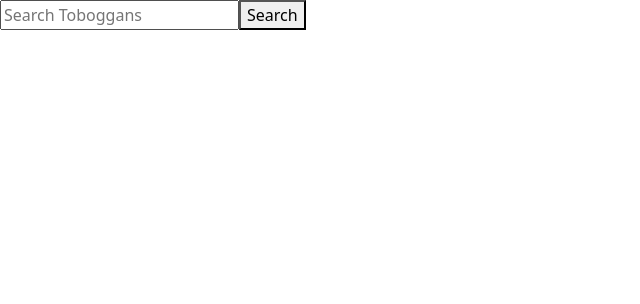
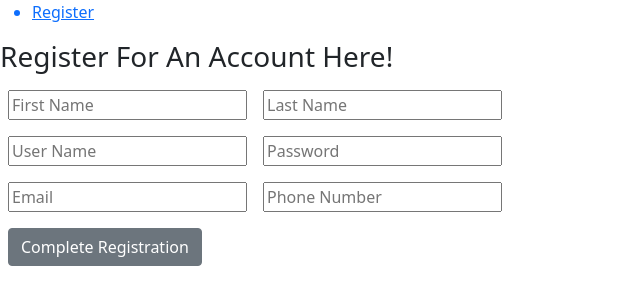
Before and after one commit to lottguthrie/Toboggan_Ecommerce, a React (Create React App) app: page /register in a window 1280 px wide. Shown: the top 304 px of the page, without its empty margins (0-640 px from the left). Built offline with nearby package versions, Linux system fonts and the light colour scheme.

Commit message:
Created NavBar

```diff
--- a/src/components/App.jsx
+++ b/src/components/App.jsx
@@ -3,6 +3,7 @@ import { BrowserRouter as Router, Route, Routes, Redirect } from 'react-router-d
 import jwt_decode from 'jwt-decode';
 import axios from 'axios';
 import Search from './Search/Search';
+import NavBar from './Navbar/Navbar';
 
 import RegisterForm from './Register/RegisterForm';
 
@@ -59,12 +60,19 @@ class App extends Component {
         const user = this.state.user;
         return(
             <div>
+               <div>
                 <Router>
+                    <NavBar user={user} />
                     <Routes>
-                        <Route path='/register' component={RegisterForm} />
+                     <Route path='/register' element={<RegisterForm />} /> */}
+                       {/* <Route path='/login' element={<Login/>} />
+                        <Route path='/logout' element={<Logout/>} />
+                        <Route path='/shoppingcart' element={<ShoppingCart/>} />
+                        <Route add='/add' element={<Add/>} /> */} */}
                     </Routes>
-                    <Search getProduct={this.getProduct} />
                 </Router>
+                    {/* <Search getProduct={this.getProduct} /> */}
+                </div>
             </div>
 
         )
--- a/src/components/Navbar/Navbar.jsx
+++ b/src/components/Navbar/Navbar.jsx
@@ -1,7 +1,29 @@
-//login
-//log out
-//register
-//shopping cart
+import React, { Component } from "react";
+import { Link as RouterLink } from "react-router-dom";
 
-import { useState } from "react";
-import ReactDOM from "react-dom";
+function NavBar() {
+
+    return (
+        <nav>
+            <ul>
+                {/* <RouterLink>
+                    <hi>Home</hi> */}
+                {/* </RouterLink>
+                <RouterLink >
+                    <li>Login</li>
+                </RouterLink>
+                <RouterLink >
+                    <li>Logout</li> */}
+                {/* </RouterLink>  */}
+                <RouterLink to="/register">
+                    <li>Register</li>
+                </RouterLink>
+                {/* <RouterLink >
+                    <li>Shopping Cart</li>
+                </RouterLink>  */}
+            </ul>
+        </nav>
+    )
+}
+
+export default NavBar;
--- a/src/components/Register/RegisterForm.jsx
+++ b/src/components/Register/RegisterForm.jsx
@@ -1,5 +1,5 @@
 import axios from 'axios';
-import React, {Component, Route, Link } from 'react';
+import React, {Component } from 'react';
 
 import './RegisterForm.css';
 
```
